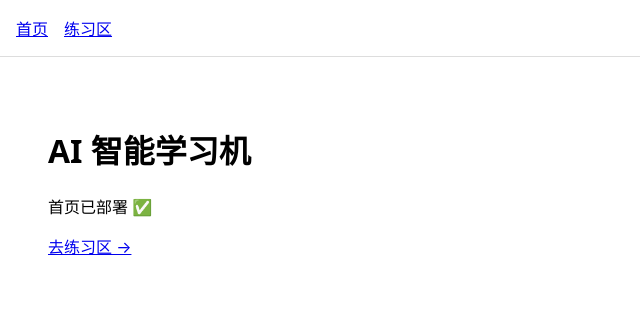
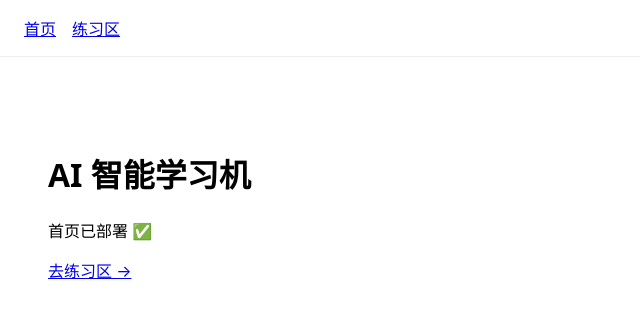
Before and after one commit to boos88978857-svg/ai-intelligent-learning-machine, a Next.js app: page / in a window 1280 px wide. Shown: the top 318 px of the page, without its empty margins (0-640 px from the left). Built offline with nearby package versions, Linux system fonts and the light colour scheme.

Commit message:
更新 layout.tsx

```diff
--- a/app/layout.tsx
+++ b/app/layout.tsx
@@ -1,10 +1,5 @@
+import "./globals.css";
 import Link from "next/link";
-import "./globals.css";
-
-export const metadata = {
-  title: "AI 智能学习机",
-  description: "练习型学习系统",
-};
 
 export default function RootLayout({
   children,
@@ -15,19 +10,21 @@ export default function RootLayout({
     <html lang="zh">
       <body>
         {/* 顶部导航 */}
-        <nav style={{ padding: 16, borderBottom: "1px solid #ddd" }}>
-          <Link href="/" style={{ marginRight: 16 }}>
-            首页
-          </Link>
-          <Link href="/practice">
-            练习区
-          </Link>
-        </nav>
+        <header
+          style={{
+            padding: "16px 24px",
+            borderBottom: "1px solid #eee",
+            marginBottom: 24,
+          }}
+        >
+          <nav style={{ display: "flex", gap: 16 }}>
+            <Link href="/">首页</Link>
+            <Link href="/practice">练习区</Link>
+          </nav>
+        </header>
 
         {/* 页面内容 */}
-        <main style={{ padding: 24 }}>
-          {children}
-        </main>
+        <main style={{ padding: 24 }}>{children}</main>
       </body>
     </html>
   );
```
